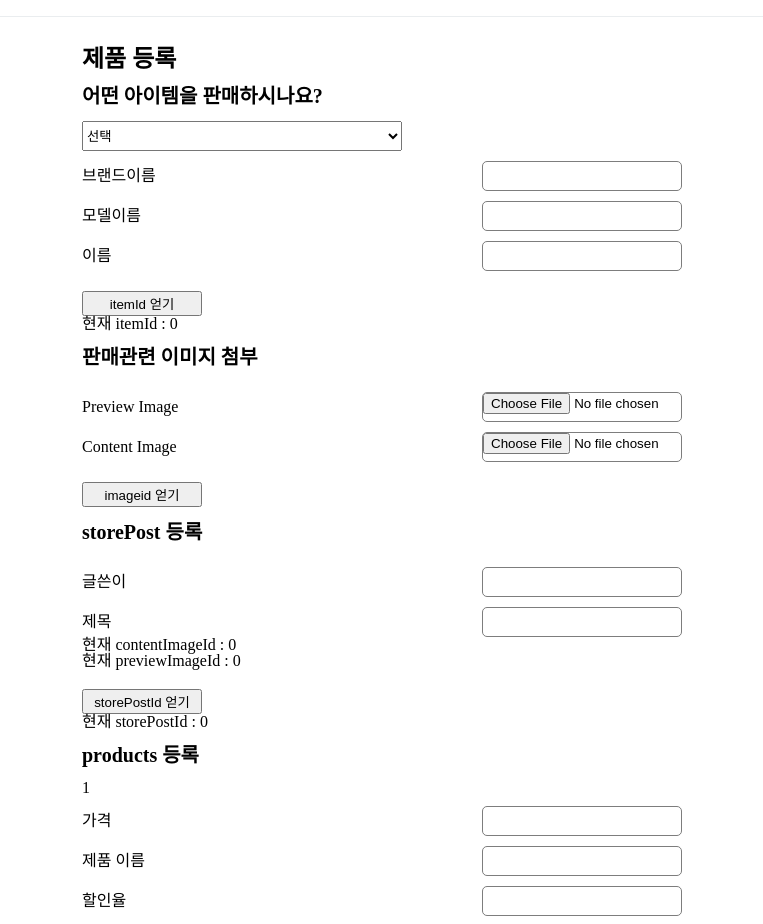
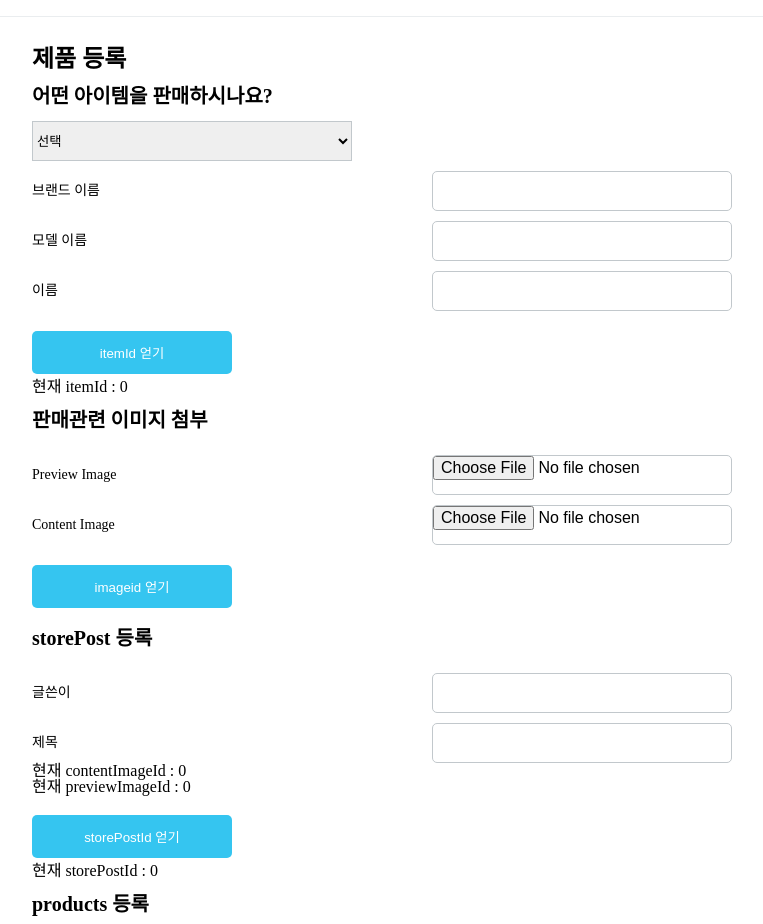
Before and after one commit to ohouse-clone/ohouse_front, a Next.js app: page /productions/add in a window 1280 px wide. Shown: the part 164-1088 px from the top of the page, without its empty margins (258-1021 px from the left). Built offline with nearby package versions, Linux system fonts and the light colour scheme.

Commit message:
refactor(storeMain): 스토어 메인 get요청 api 수정, 일부 컴포넌트화로 변경

```diff
--- /dev/null
+++ b/src/components/ProductionAdd/AddInput.js
@@ -0,0 +1,10 @@
+import React from 'react';
+
+export default function AddInput({ id, name }) {
+  return (
+    <div>
+      <label htmlFor={id}>{name}</label>
+      <input id={id}></input>
+    </div>
+  );
+}
--- a/src/components/ProductionAdd/ItemAdd.js
+++ b/src/components/ProductionAdd/ItemAdd.js
@@ -4,10 +4,12 @@ import { itemIdAtom } from 'lib/data/productionAddAtoms';
 import { itemDataPOST } from 'lib/apis/productionAddApi';
 import { AddForm, SubjectWrapper } from './ProductionAddPage.style';
 import styled from 'styled-components';
+import AddInput from './AddInput';
 
 const ItemSelect = styled.select`
   width: 320px;
-  height: 30px;
+  height: 40px;
+  border: 1px solid #c2c8cc;
 `;
 
 export default function ItemAdd() {
@@ -18,8 +20,6 @@ export default function ItemAdd() {
     const path = e.target.value;
     if (!path) return;
     setItemPostPath(path);
-    console.log(e.target.value);
-    console.log(itemPostPath);
   };
 
   const parseFormToObj = target => {
@@ -51,36 +51,19 @@ export default function ItemAdd() {
       </ItemSelect>
 
       <AddForm onSubmit={submitItemPost}>
-        <div>
-          <label htmlFor="brandName">브랜드이름</label>
-          <input id="brandName"></input>
-        </div>
-        <div>
-          <label htmlFor="modelName">모델이름</label>
-          <input id="modelName"></input>
-        </div>
-        <div>
-          <label htmlFor="name">이름</label>
-          <input id="name"></input>
-        </div>
+        <AddInput id="brandName" name="브랜드 이름" />
+        <AddInput id="modelName" name="모델 이름" />
+        <AddInput id="name" name="이름" />
+
         {itemPostPath === 'bed?category=20_22_20_20' && (
           <>
-            <div>
-              <label htmlFor="color">색상</label>
-              <input id="color"></input>
-            </div>
-            <div>
-              <label htmlFor="size">사이즈</label>
-              <input id="size"></input>
-            </div>
+            <AddInput id="color" name="색상" />
+            <AddInput id="size" name="사이즈" />
           </>
         )}
         {itemPostPath === 'storagebed?category=20_22_20_21' && (
           <>
-            <div>
-              <label htmlFor="material">재료</label>
-              <input id="material"></input>
-            </div>
+            <AddInput id="material" name="재료" />
           </>
         )}
         <button>itemId 얻기</button>
--- a/src/components/ProductionAdd/ProductForm.js
+++ b/src/components/ProductionAdd/ProductForm.js
@@ -1,9 +1,21 @@
 import React from 'react';
+import styled from 'styled-components';
+
+const ProductFormWrapper = styled.div`
+  margin-bottom: 20px;
+`;
+
+const ProductFormLine = styled.div`
+  width: 100%;
+  height: 1px;
+  background-color: #c2c8cc;
+`;
 
 export default function ProductForm({ i }) {
   return (
-    <div key={'product' + i}>
-      <h5>{i}</h5>
+    <ProductFormWrapper key={'product' + i}>
+      <h5>{i}번 상품</h5>
+      <ProductFormLine />
       <div>
         <label htmlFor={`price`}>가격</label>
         <input id={`price`}></input>
@@ -20,6 +32,6 @@ export default function ProductForm({ i }) {
         <label htmlFor={`stock`}>재고</label>
         <input id={`stock`}></input>
       </div>
-    </div>
+    </ProductFormWrapper>
   );
 }
--- a/src/components/ProductionAdd/ProductionAddPage.style.js
+++ b/src/components/ProductionAdd/ProductionAddPage.style.js
@@ -24,22 +24,29 @@ export const AddForm = styled.form`
   width: 50%;
   label {
     position: absolute;
-    font-weight: 500;
-    font-size: 16px;
+    font-weight: 400;
+    font-size: 14px;
     margin-top: 10px;
-    line-height: 30px;
+    line-height: 40px;
   }
   input {
     margin-left: 400px;
     margin-top: 10px;
-    width: 200px;
-    height: 30px;
-    border: 1px solid #7d7d7d;
+    width: 300px;
+    height: 40px;
+    font-size: 16px;
+    border: 1px solid #c2c8cc;
     border-radius: 5px;
   }
   button {
+    width: 200px;
     margin-top: 20px;
-    width: 120px;
+    margin-bottom: 5px;
+    padding: 12px 20px;
+    background-color: #35c5f0;
+    border: none;
+    border-radius: 5px;
+    color: #fff;
   }
 `;
 
```
Also changed, not shown: src/components/StoreMain/Subject.js (added, +29 -0 lines), src/components/StoreMain/index.js (+4 -30 lines), src/lib/apis/store.js (+6 -4 lines).
